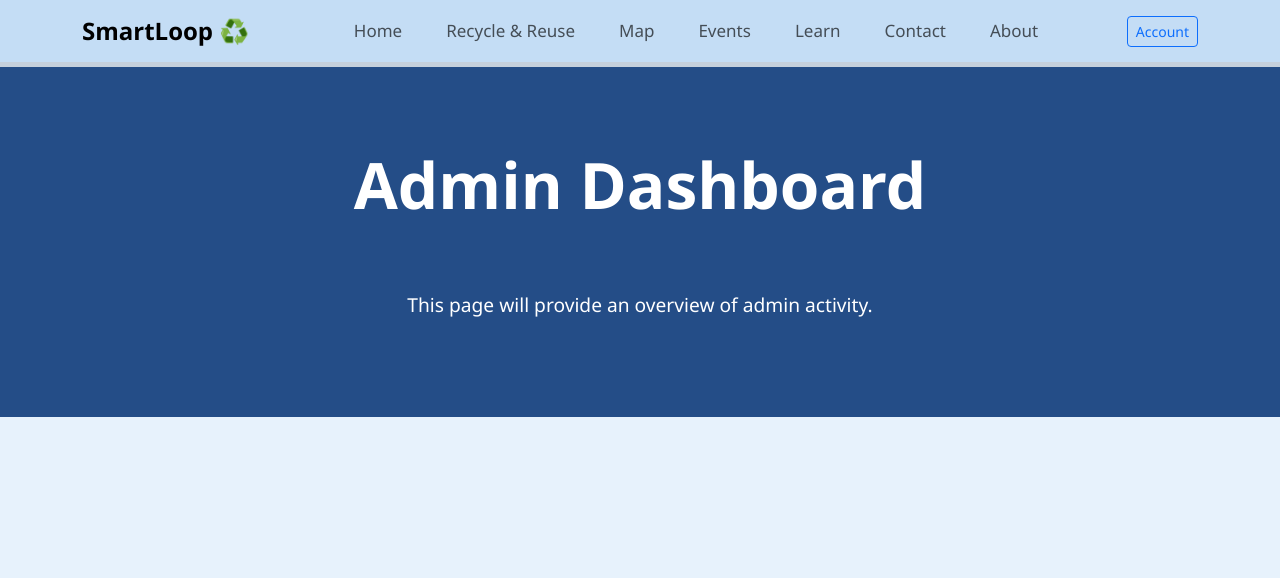
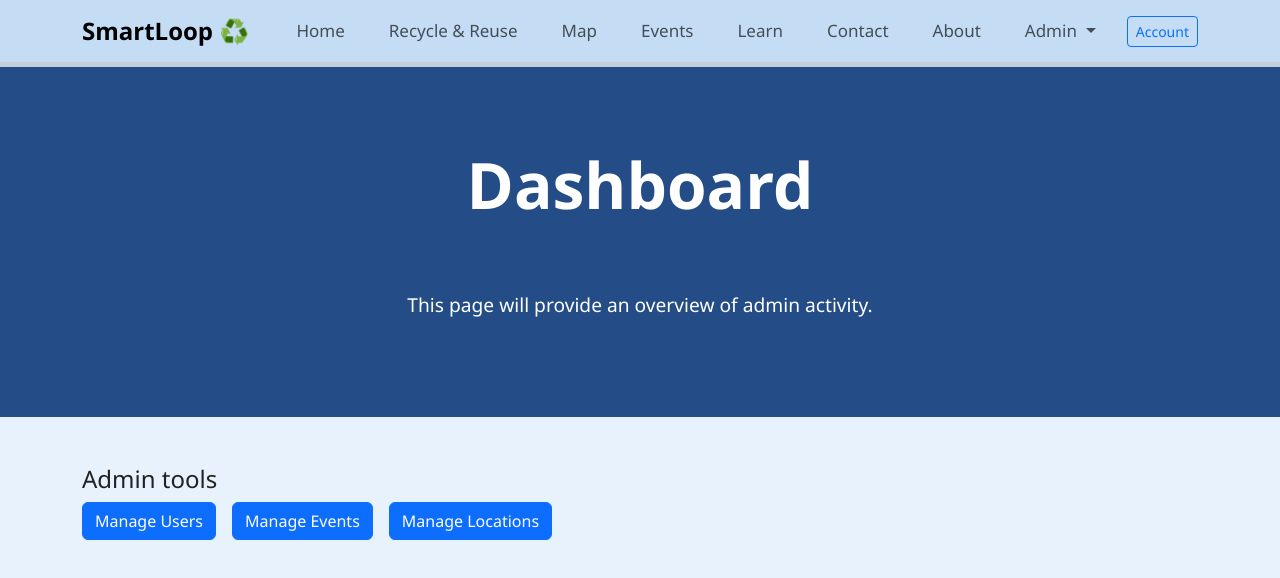
Before and after one commit to Kasraw11/fit5032-repo, a Vue app in the folder A1/A1/: page /admin in a window 1280 px wide. Shown: the top 578 px of the page. Built offline with nearby package versions, Linux system fonts and the light colour scheme.

Commit message:
navbar updated and contact us page

```diff
--- a/A1/A1/src/components/Navbar.vue
+++ b/A1/A1/src/components/Navbar.vue
@@ -44,6 +44,24 @@
           <li class="nav-item mx-2">
             <RouterLink class="nav-link" to="/about"> About </RouterLink>
           </li>
+
+          <li class="nav-item dropdown mx-2">
+            <button
+              class="nav-link dropdown-toggle"
+              type="button"
+              data-bs-toggle="dropdown"
+              aria-expanded="false"
+            >
+              Admin
+            </button>
+
+            <ul class="dropdown-menu">
+              <li><RouterLink class="dropdown-item" to="/admin">Dashboard</RouterLink></li>
+              <li><RouterLink class="dropdown-item" to="/admin/users">Users</RouterLink></li>
+              <li><RouterLink class="dropdown-item" to="/admin/events">Events</RouterLink></li>
+              <li><RouterLink class="dropdown-item" to="/admin/locations">Locations</RouterLink></li>
+            </ul>
+          </li>
         </ul>
 
         <RouterLink class="btn btn-outline-primary btn-sm" to="/account"> Account </RouterLink>
--- a/A1/A1/src/views/ContactView.vue
+++ b/A1/A1/src/views/ContactView.vue
@@ -2,7 +2,7 @@
   <main>
     <section class="page-hero">
       <div class="container">
-        <h1>Contact</h1>
+        <h1>Contact us</h1>
         <p>Get in touch about collaboration, support, or SmartLoop.</p>
       </div>
     </section>
@@ -15,7 +15,12 @@
 
       <div class="mb-3">
         <label for="message" class="form-label">Message</label>
-        <textarea id="message" class="form-control" rows="4" placeholder="Write your message"></textarea>
+        <textarea
+          id="message"
+          class="form-control"
+          rows="4"
+          placeholder="Write your message"
+        ></textarea>
       </div>
 
       <button type="submit" class="btn btn-primary">Send</button>
--- a/A1/A1/src/views/admin/AdminDashboardView.vue
+++ b/A1/A1/src/views/admin/AdminDashboardView.vue
@@ -2,8 +2,17 @@
   <main>
     <section class="page-hero">
       <div class="container">
-        <h1>Admin Dashboard</h1>
+        <h1>Dashboard</h1>
         <p>This page will provide an overview of admin activity.</p>
+      </div>
+    </section>
+
+    <section class="container py-5">
+      <h2 class="h4">Admin tools</h2>
+      <div class="d-flex flex-wrap gap-3">
+        <RouterLink class="btn btn-primary" to="/admin/users">Manage Users</RouterLink>
+        <RouterLink class="btn btn-primary" to="/admin/events">Manage Events</RouterLink>
+        <RouterLink class="btn btn-primary" to="/admin/locations">Manage Locations</RouterLink>
       </div>
     </section>
   </main>
--- a/A1/A1/src/views/admin/AdminEventsView.vue
+++ b/A1/A1/src/views/admin/AdminEventsView.vue
@@ -2,7 +2,7 @@
   <main>
     <section class="page-hero">
       <div class="container">
-        <h1>Admin Events</h1>
+        <h1>Events Management</h1>
         <p>This page will be used to manage events.</p>
       </div>
     </section>
--- a/A1/A1/src/views/admin/AdminLocationsView.vue
+++ b/A1/A1/src/views/admin/AdminLocationsView.vue
@@ -2,7 +2,7 @@
   <main>
     <section class="page-hero">
       <div class="container">
-        <h1>Admin Locations</h1>
+        <h1>Locations</h1>
         <p>This page will be used to manage locations.</p>
       </div>
     </section>
--- a/A1/A1/src/views/admin/AdminUsersView.vue
+++ b/A1/A1/src/views/admin/AdminUsersView.vue
@@ -2,7 +2,7 @@
   <main>
     <section class="page-hero">
       <div class="container">
-        <h1>Admin Users</h1>
+        <h1>Manage Users</h1>
         <p>This page will be used to manage users.</p>
       </div>
     </section>
```
